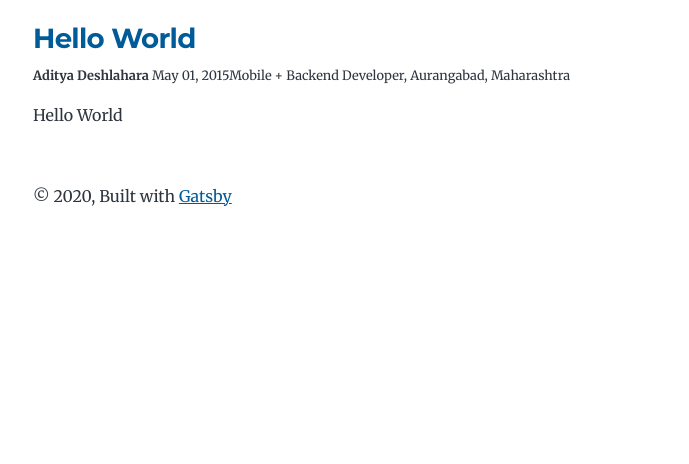
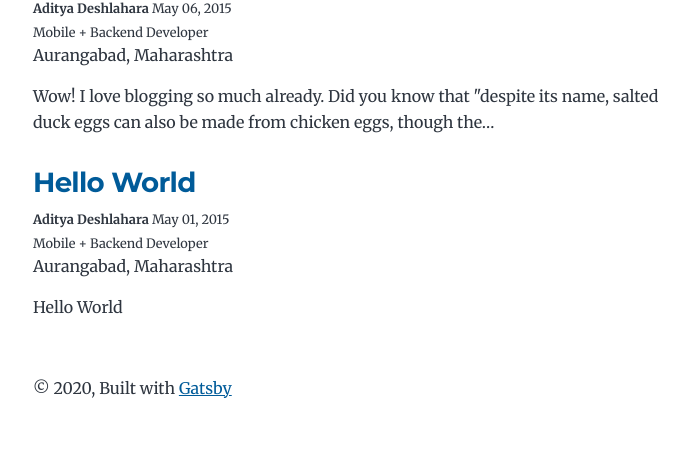
Before and after one commit to eumentis-aditya/gatsby-netlify-blog, a Gatsby site: page / in a window 1280 px wide. Shown: the part 741-1205 px from the top of the page, without its empty margins (291-980 px from the left). Before the commit the page ends 1013 px from the top, so only its background shows below. Built offline with nearby package versions, Linux system fonts and the light colour scheme; Gatsby itself is replaced by a stand-in of ours.

Commit message:
structured the layout

```diff
--- a/src/pages/index.js
+++ b/src/pages/index.js
@@ -45,12 +45,15 @@
                       <span itemProp="headline">{title}</span>
                     </Link>
                   </h2>
-                  <small>
-                    <b>{teamDetails.name}</b> {post.frontmatter.date}
-                  </small>
-                  <small>
-                    {teamDetails.job_role}, {teamDetails.location}
-                  </small>
+                  <div>
+                    <small>
+                      <b>{teamDetails.name}</b> {post.frontmatter.date}
+                    </small>
+                  </div>
+                  <div>
+                    <small>{teamDetails.job_role}</small>
+                  </div>
+                  <div>{teamDetails.location}</div>
                 </header>
                 <section>
                   <p
```
